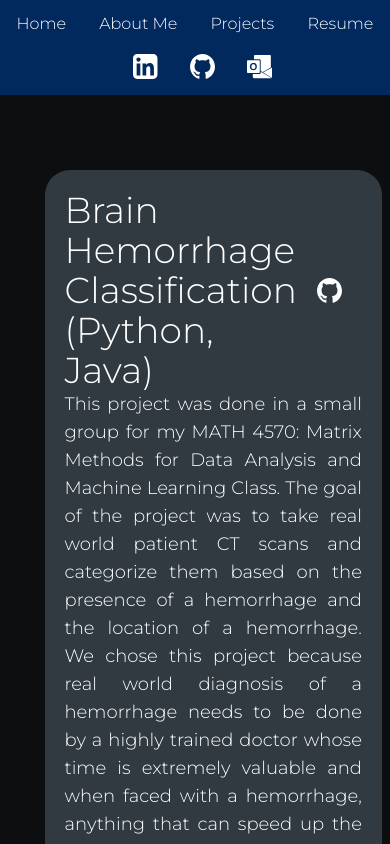
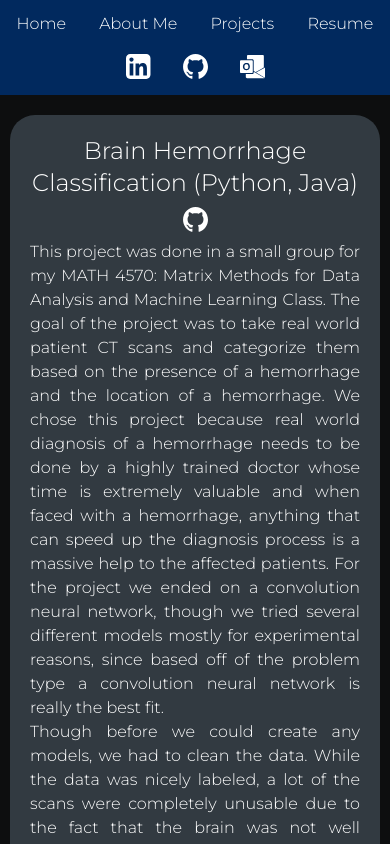
Before and after one commit to thomaswalewski/Personal-Website, a Next.js app: page /projects in a window 390 px wide. Shown: the top 844 px of the page. Built offline with nearby package versions, Linux system fonts and the light colour scheme.

Commit message:
mq updates

```diff
--- a/src/app/GithubLink.css
+++ b/src/app/GithubLink.css
@@ -1,13 +1,3 @@
-.githublink {
-  align-items: center;
-  justify-content: center;
-  display: flex;
-  width: fit-content;
-  height: fit-content;
-  padding-left: 20px;
-  padding-right: 20px;
-}
-
 .logo svg:hover {
   fill: #070808;
 }
--- a/src/app/GithubLink.js
+++ b/src/app/GithubLink.js
@@ -2,8 +2,8 @@ import './githublink.css'
 
 export default function GithubLink(props) {
     return (
-        <div className='githublink'>
-            <a className="logo" href={props.link} target="_blank">
+        <div className='p-2 sm:pb-0 sm:pt-0 flex items-center justify-center'>
+            <a className="logo" href={props.link} target="_blank" rel="noopener noreferrer">
                 <svg width="25" height="25" viewBox="0 0 48 48" fill="white" xmlns="http://www.w3.org/2000/svg">
                     <path
                         d="M24.0432 0.179932C10.8147 0.179932 0.0876465 11.0878 0.0876465 24.5445C0.0876465 35.3096 6.95165 44.4426 16.4699 47.6643C17.6672 47.8899 18.1067 47.1358 18.1067 46.4922C18.1067 45.9112 18.0845 43.9919 18.0742 41.956C11.4097 43.4299 10.0034 39.0812 10.0034 39.0812C8.9137 36.265 7.34358 35.5161 7.34358 35.5161C5.17009 34.0039 7.50742 34.035 7.50742 34.035C9.91297 34.2065 11.1796 36.5458 11.1796 36.5458C13.3162 40.2707 16.7837 39.1938 18.1507 38.5712C18.3657 36.9969 18.9866 35.9212 19.6716 35.3132C14.3508 34.6971 8.7574 32.6079 8.7574 23.2719C8.7574 20.6118 9.6932 18.4383 11.2256 16.732C10.9769 16.1179 10.1569 13.6402 11.4577 10.2841C11.4577 10.2841 13.4693 9.62928 18.0472 12.7816C19.9581 12.2418 22.0074 11.971 24.0432 11.9618C26.0791 11.971 28.13 12.2418 30.0444 12.7816C34.6167 9.62928 36.6256 10.2841 36.6256 10.2841C37.9295 13.6402 37.1091 16.1179 36.8604 16.732C38.3964 18.4383 39.3259 20.6118 39.3259 23.2719C39.3259 32.6301 33.7218 34.6906 28.3874 35.2938C29.2467 36.0499 30.0123 37.5327 30.0123 39.8059C30.0123 43.0655 29.9845 45.6893 29.9845 46.4922C29.9845 47.1406 30.4157 47.9003 31.63 47.6611C41.1431 44.4357 47.9984 35.3059 47.9984 24.5445C47.9984 11.0878 37.273 0.179932 24.0432 0.179932Z"
--- a/src/app/nav.css
+++ b/src/app/nav.css
@@ -102,5 +102,6 @@ a:active {
 
   .socials {
     width: 100%;
+    margin-left: 0px;
   }
 }
--- a/src/app/nav.js
+++ b/src/app/nav.js
@@ -13,7 +13,7 @@ export default function NavBar() {
                 <li className="p-2"><a href="./files/Resume.pdf" target="_blank"> Resume </a></li>
             </ul>
             <div className="socials">
-                <a className="logo" href="https://www.linkedin.com/in/thomaswalewski/" target="_blank">
+                <a className="logo" href="https://www.linkedin.com/in/thomaswalewski/" target="_blank" rel="noopener noreferrer">
                     <svg width="25" height="25" viewBox="0 0 48 48" fill="white" xmlns="http://www.w3.org/2000/svg">
                         <path
                             fill-rule="evenodd"
@@ -22,7 +22,7 @@ export default function NavBar() {
                         />
                     </svg>
                 </a>
-                <a className="logo" href="https://github.com/thomaswalewski" target="_blank">
+                <a className="logo" href="https://github.com/thomaswalewski" target="_blank" rel="noopener noreferrer">
                     <svg width="25" height="25" viewBox="0 0 48 48" fill="white" xmlns="http://www.w3.org/2000/svg">
                         <path
                             d="M24.0432 0.179932C10.8147 0.179932 0.0876465 11.0878 0.0876465 24.5445C0.0876465 35.3096 6.95165 44.4426 16.4699 47.6643C17.6672 47.8899 18.1067 47.1358 18.1067 46.4922C18.1067 45.9112 18.0845 43.9919 18.0742 41.956C11.4097 43.4299 10.0034 39.0812 10.0034 39.0812C8.9137 36.265 7.34358 35.5161 7.34358 35.5161C5.17009 34.0039 7.50742 34.035 7.50742 34.035C9.91297 34.2065 11.1796 36.5458 11.1796 36.5458C13.3162 40.2707 16.7837 39.1938 18.1507 38.5712C18.3657 36.9969 18.9866 35.9212 19.6716 35.3132C14.3508 34.6971 8.7574 32.6079 8.7574 23.2719C8.7574 20.6118 9.6932 18.4383 11.2256 16.732C10.9769 16.1179 10.1569 13.6402 11.4577 10.2841C11.4577 10.2841 13.4693 9.62928 18.0472 12.7816C19.9581 12.2418 22.0074 11.971 24.0432 11.9618C26.0791 11.971 28.13 12.2418 30.0444 12.7816C34.6167 9.62928 36.6256 10.2841 36.6256 10.2841C37.9295 13.6402 37.1091 16.1179 36.8604 16.732C38.3964 18.4383 39.3259 20.6118 39.3259 23.2719C39.3259 32.6301 33.7218 34.6906 28.3874 35.2938C29.2467 36.0499 30.0123 37.5327 30.0123 39.8059C30.0123 43.0655 29.9845 45.6893 29.9845 46.4922C29.9845 47.1406 30.4157 47.9003 31.63 47.6611C41.1431 44.4357 47.9984 35.3059 47.9984 24.5445C47.9984 11.0878 37.273 0.179932 24.0432 0.179932Z"
@@ -50,7 +50,7 @@ export default function NavBar() {
                         />
                     </svg>
                 </a>
-                <a className="logo" href="mailto: walewski.t@northeastern.edu" target="_blank">
+                <a className="logo" href="mailto: walewski.t@northeastern.edu" target="_blank" rel="noopener noreferrer">
                     <svg width="25" height="25" viewBox="0 0 48 48" fill="white" xmlns="http://www.w3.org/2000/svg">
                         <path
                             d="M47.4675 26.328L47.4887 26.3157C47.8042 26.1378 47.9996 25.8038 48 25.4417V44.3783C47.9974 44.7833 47.8897 45.1631 47.7029 45.4919L30.897 35.6475L47.4675 26.328Z"
--- a/src/app/projects/page.js
+++ b/src/app/projects/page.js
@@ -9,11 +9,11 @@ export default function Projects() {
             <NavBar></NavBar>
             <div className="project-back">
                 <div className="project">
-                    <div className='flex items-center'>
-                        <h1 className='text-4xl'>Brain Hemorrhage Classification (Python, Java)</h1>
+                    <div className='sm:flex items-center'>
+                        <h1 className='text-2xl sm:text-4xl text-center sm:text-left'>Brain Hemorrhage Classification (Python, Java)</h1>
                         <GithubLink link="https://github.com/thomaswalewski/HemorrhageClassifier" />
                     </div>
-                    <h2 className="text-justify text-lg">
+                    <h2 className="text-justify text-md sm:text-lg">
                         <p>
                             This project was done in a small group for my MATH 4570: Matrix Methods for Data Analysis and Machine
                             Learning Class. The goal of the project was to take real world patient CT scans and categorize them based
@@ -64,11 +64,11 @@ export default function Projects() {
                     </div>
                 </div>
                 <div className="project">
-                    <div className='flex items-center'>
-                        <h1 className='text-4xl'>Tokenizer and Shell (C)</h1>
+                    <div className='sm:flex items-center'>
+                        <h1 className='text-2xl sm:text-4xl text-center sm:text-left'>Tokenizer and Shell (C)</h1>
                         <GithubLink link="https://github.com/thomaswalewski/ShellProject" />
                     </div>
-                    <h2 className='text-justify text-lg'>
+                    <h2 className='text-justify text-md sm:text-lg'>
                         <p>
                             For this project a partner and I first developed a small tokenizer to parse tokens from user inputted
                             commands, and then developed a shell which would execute the commands that were supported
@@ -84,16 +84,16 @@ export default function Projects() {
                     <h2>An example interaction from the project description.</h2>
                 </div>
                 <div className="project">
-                    <div className='flex items-center'>
-                        <h1 className='text-4xl'>Model of 16 bit RISC-V processor (SystemVerilog)</h1>
+                    <div className='sm:flex items-center'>
+                        <h1 className='text-2xl sm:text-4xl text-center sm:text-left'>Model of 16 bit RISC-V Processor (SystemVerilog)</h1>
                         <GithubLink link="https://github.com/thomaswalewski/RISC-VModel" />
                     </div>
-                    <h2 className='text-justify text-lg'>
+                    <h2 className='text-justify text-md sm:text-lg'>
                         <p>
                             This project was through the lab of my Fundamentals of Digital Design and Computer Organization lab (EECE
                             2323). For this lab, we spent the class periods developing and implementing a model of a 16-bit RISC-V
-                            processor. The final model is below. The behaivoral code was implemented through several lab sessions, and
-                            each part was developed and tested. There is a github link below to the source code.
+                            processor. The final model is below. The behaivoral code was implemented through several lab sessions, where
+                            each component was developed and tested.
                         </p>
                     </h2>
                     <div className="justify-center flex">
@@ -102,15 +102,16 @@ export default function Projects() {
                 </div>
                 <div className="project">
                     <div className='flex items-center'>
-                        <h1 className='text-4xl'>This Website (Next.Js)</h1>
+                        <h1 className='text-2xl sm:text-4xl text-center sm:text-left'>This Website (Next.Js)</h1>
                         <GithubLink link="https://github.com/thomaswalewski/Personal-Website" />
                     </div>
-                    <h2 className='text-justify text-lg'>
+                    <h2 className='text-justify text-md sm:text-lg'>
                         <p>
                             I developed this website just to initially learn a little bit about HTML and CSS and showcase some of my
                             projects, socials, and personality. I recently moved this website over to React so I would have more opportunities
                             to expand it in the future as I see fit. I used Next.js as the framework as create-react-app was recently deprecated,
-                            and I wanted to learn something new.
+                            and I wanted to learn something new. Next.js compatibility with firebase hosting is still in its infancy, but I having
+                            learned the basics of this framework I am excited to see how it develops
                         </p>
                     </h2>
                     <div className="justify-center flex">
@@ -118,8 +119,8 @@ export default function Projects() {
                     </div>
                 </div>
                 <div className="project">
-                    <h1 className='text-4xl'>Photo Editor Application (Java)</h1>
-                    <h2 className='text-justify text-lg'>
+                    <h1 className='text-2xl sm:text-4xl text-center sm:text-left'>Photo Editor Application (Java)</h1>
+                    <h2 className='text-justify text-md sm:text-lg'>
                         <p>
                             In the fall of 2022, a partner and I developed a photo-editor application in Java. The application allowed for
                             the user to upload photos in various formats, and perform 17 different operations to the photo (or parts of
@@ -135,7 +136,7 @@ export default function Projects() {
                     <div className="justify-center flex">
                         <img src="images/PhotoEditor/ScreenshotOfProgram.png" width="95%" />
                     </div>
-                    <h2 className='text-justify text-lg'>
+                    <h2 className='text-justify text-md sm:text-lg'>
                         Here are some examples of the resulting images downloaded from the editor. There is an image with the left
                         half sharpened and one that has had a mosaic operation done to the entirety of it.
                     </h2>
@@ -143,7 +144,7 @@ export default function Projects() {
                         <img src="images/PhotoEditor/tangelosharp.jpg" width="45%" />
                         <img src="images/PhotoEditor/TangMosaic.png" width="45%" />
                     </div>
-                    <h2 className='text-justify text-lg'>
+                    <h2 className='text-justify text-md sm:text-lg'>
                         The code for this project is closed due to academic integrity standards, so unfortunately there is no link to
                         github for it.
                     </h2>
--- a/src/app/style.css
+++ b/src/app/style.css
@@ -65,8 +65,10 @@ a:active {
   min-width: fit-content;
   overflow: hidden;
   height: auto;
-  padding: 2%;
+  padding-bottom: 20px;
   padding-top: 0%;
+  padding-left: 70px;
+  padding-right: 70px;
   min-width: 360px;
   min-height: 500px;
 }
@@ -96,7 +98,7 @@ a:active {
   padding-top: 0px;
   padding-left: 70px;
   padding-right: 70px;
-  padding-bottom: 70px;
+  padding-bottom: 20px;
   min-width: 360px;
   min-height: 500px;
 }
@@ -113,8 +115,8 @@ a:active {
   padding-right: 20px;
   padding-bottom: 20px;
   border-radius: 25px;
-  margin-top: 70px;
-  margin-bottom: 50px;
+  margin-bottom: 70px;
+  margin-top: 20px;
   color: white;
   text-align: justify;
   min-width: fit-content;
@@ -122,7 +124,8 @@ a:active {
 }
 
 .project img {
-  padding: 15px;
+  padding-top: 15px;
+  padding-bottom: 15px;
   align-items: center;
 }
 
@@ -204,6 +207,8 @@ a:active {
   .project {
     padding-left: 20px;
     padding-right: 20px;
+    margin-left: 0px;
+    margin-right: 0px;
   }
 
   .about-desc-flex {
@@ -223,9 +228,10 @@ a:active {
   }
 
   .project-back {
-    padding-top: 30px;
-    padding-left: 20px;
-    padding-right: 20px;
+    padding-top: 0px;
+    padding-left: 10px;
+    padding-right: 10px;
+    margin-top: 95px;
   }
 
   #intro {
@@ -237,7 +243,7 @@ a:active {
   }
 
   .cover-photo {
-    width: 95%;
+    width: 85%;
     border-radius: 10px;
   }
 
```
Also changed, not shown: src/app/page.js (+11 -9 lines).
